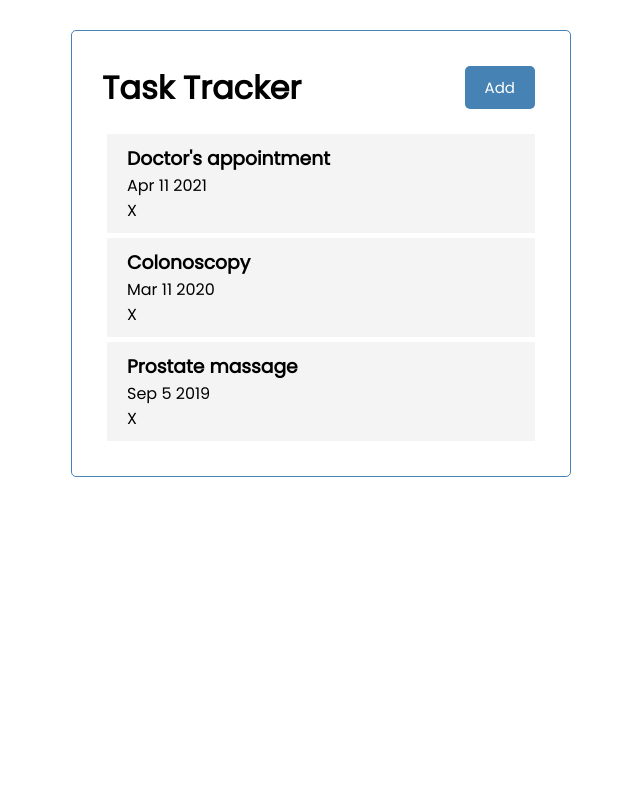
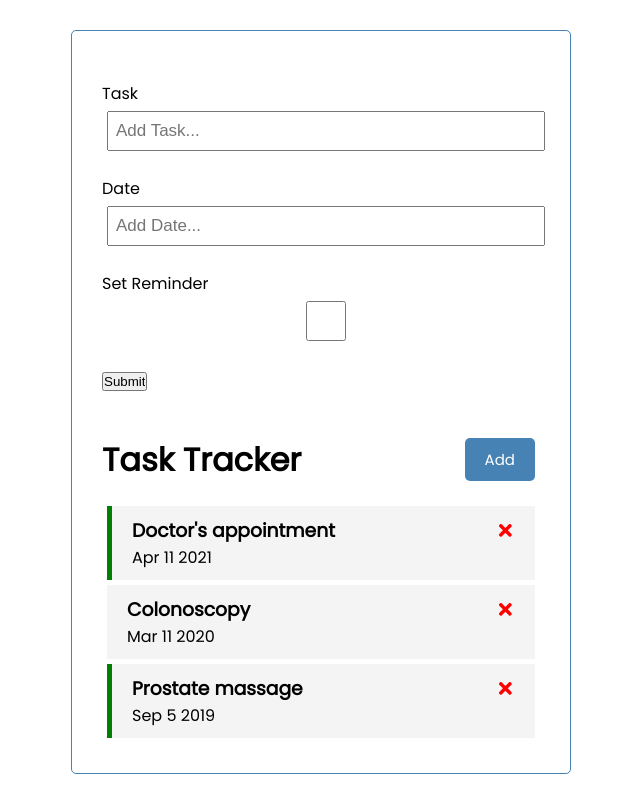
Before and after one commit to RomanVasylyna/reactCrashCourse, a React (Create React App) app: page / in a window 1280 px wide. Shown: the whole page, without its empty margins (319-959 px from the left). Built offline with nearby package versions, Linux system fonts and the light colour scheme.

Commit message:
Add Task

```diff
--- a/package.json
+++ b/package.json
@@ -8,6 +8,7 @@
     "@testing-library/user-event": "^12.8.3",
     "react": "^17.0.2",
     "react-dom": "^17.0.2",
+    "react-icons": "^4.2.0",
     "react-scripts": "4.0.3",
     "web-vitals": "^1.1.1"
   },
--- a/src/App.js
+++ b/src/App.js
@@ -1,6 +1,7 @@
 import React, { useState } from 'react';
 import Header from './components/Header';
 import Tasks from './components/Tasks';
+import AddTask from './components/AddTask';
 
 
 function App() {
@@ -25,11 +26,38 @@ let [tasks, setTasks] = useState([
     }
   ]);
 
+  // Delete Task
+  const deleteTask = (id) => {
+    setTasks(tasks.filter(task => task.id != id));
+  };
+
+  // Toggle Reminder's Class
+  const toggleReminder = id => {
+    // e.currentTarget.classList.toggle('reminder');
+    setTasks(tasks.map(task => task.id === id ? {...task, reminder: !task.reminder} : task));
+    console.log(tasks);
+  }
+
+  //Add Task
+  const addTask = task => {
+    console.log(task);
+  }
+
   return (
     <div className="container">
+      <AddTask/>
       {/* If we pass number/boolean we have to use {} for attributes*/}
       <Header />
-     <Tasks tasks={ tasks }/>
+
+      {/* Tasks */}
+      { tasks.length > 0 ?
+        <Tasks tasks={tasks}
+          onDelete={deleteTask}
+          onToggle={ toggleReminder }
+          onInput={ addTask }
+          />
+        : 'No Tasks'}
+
     </div>
   );
 
--- /dev/null
+++ b/src/components/AddTask.js
@@ -0,0 +1,32 @@
+import React from 'react'
+
+const AddTask = () => {
+
+    return (
+        <form className="add-form">
+            <div className="form-control">
+                <label> Task </label>
+                <input type="text"
+                    placeholder="Add Task..."
+                ></input>
+            </div>
+
+            <div className="form-control">
+                <label> Date </label>
+                <input type="text"
+                    placeholder="Add Date..."
+                ></input>
+            </div>
+
+            <div className="form-control">
+                <label> Set Reminder </label>
+                <input type="checkbox"></input>
+            </div>
+
+            <input type="submit"/>
+        </form>
+
+    )
+}
+
+export default AddTask;
--- a/src/components/Task.js
+++ b/src/components/Task.js
@@ -1,16 +1,12 @@
-import React from 'react'
+import React from 'react';
+import { FaTimes } from 'react-icons/fa';
 
-const Task = ({ task }) => {
-
-    const setReminder = e => {
-    alert(e.currentTarget.innerHTML);
-    }
+const Task = ({ task, onDelete, onToggle }) => {
 
     return (
-        <div className="task" onClick={ setReminder }>
-         <h3>{ task.text }</h3>
+        <div className={task.reminder ? "task reminder" : "task"} onDoubleClick={ () => onToggle(task.id) }>
+         <h3>{ task.text } {<FaTimes style={ {color:"red"} }  onClick={ () => onDelete(task.id) }/>}</h3>
          <p>{ task.day }</p>
-         <span>X</span>
         </div>
     )
 }
--- a/src/components/Tasks.js
+++ b/src/components/Tasks.js
@@ -1,11 +1,15 @@
 import Task from './Task';
 
-const Tasks = ({ tasks }) => {
+const Tasks = ({ tasks, onDelete, onToggle }) => {
 
     return (
     // We don't need a container here so we can just use an empty fragment
      <>
-      { tasks.map( task => <Task className="task" key={ task.id } task={ task }/> )}
+      { tasks.map( task => <Task className="task"
+       key={ task.id }
+       task={ task }
+       onDelete={ onDelete }
+       onToggle={ onToggle }/> )}
      </>
     )
 }
```
Also changed, not shown: 1 other file (tests, documents, lock files or other folders). Lines whose indentation alone changed are shown as unchanged.
